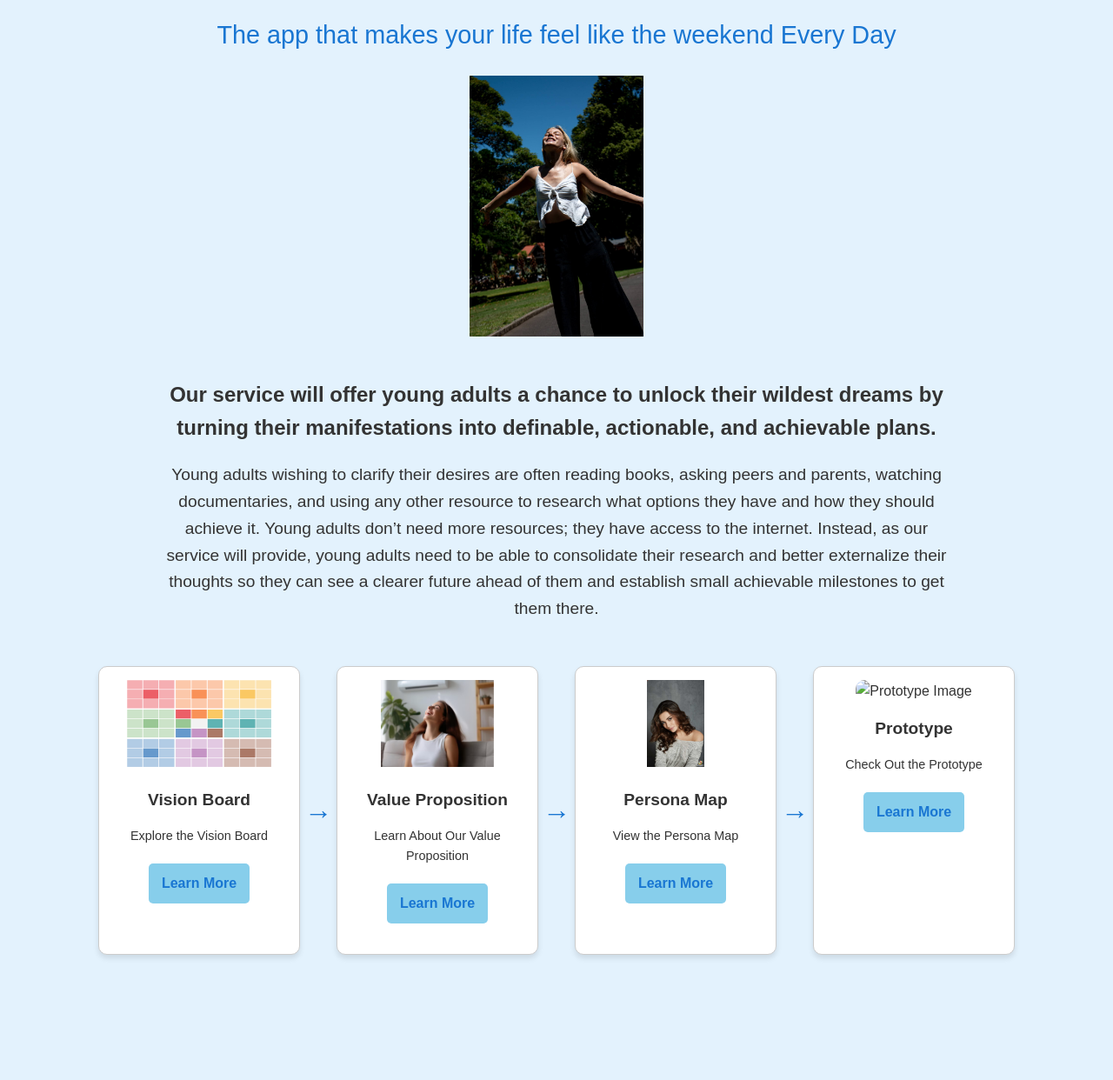
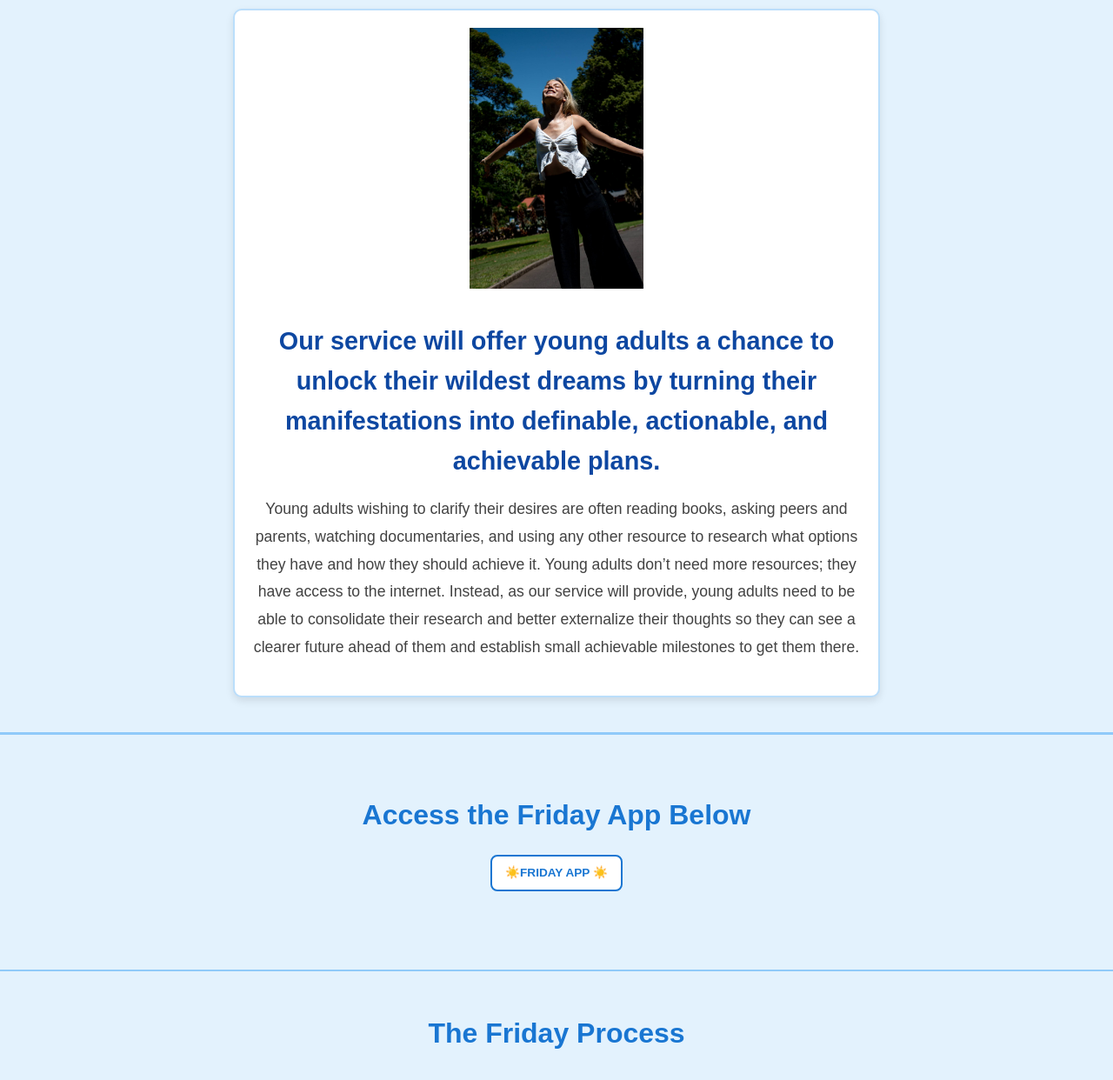
Before and after one commit to pbar8017/pbar-github.io, a plain HTML site: page Friday.html in a window 1280 px wide. Shown: the part 198-1440 px from the top of the page at 87% size. Before the commit the page ends 1306 px from the top, so only its background shows below. Drawn offline with Linux system fonts and the light colour scheme.

Commit message:
Update (15/12 @12:30pm)

```diff
--- a/Friday.css
+++ b/Friday.css
@@ -1,102 +1,302 @@
-/* General Styling */
+/* Global Styles */
 body {
+    font-family: Arial, sans-serif;
     margin: 0;
-    font-family: Arial, sans-serif;
-    background-color: #87CEEB; /* Sky Blue */
-    color: #FFFFFF; /* White Text */
+    padding: 0;
+    color: #333;
+    background-color: #e3f2fd; /* Blue theme */
+    line-height: 1.6;
 }
 
-/* Container */
-.container {
+/* Header */
+header {
+    background-color: #1976d2; /* Blue theme */
+    color: white;
+    padding: 20px;
     text-align: center;
-    padding: 20px;
 }
 
-/* Header Image (Main Picture) */
-.header-image {
-    width: 30%; /* Reduce the width to make it smaller */
-    max-width: 400px; /* Set a maximum width */
-    height: auto; /* Maintain aspect ratio */
-    margin-bottom: 20px;
-    border-radius: 10px;
+header h1 {
+    font-size: 3em;
+    color: #fff;
+    margin: 0;
 }
 
-/* Headline */
-h1 {
-    font-size: 2rem;
+/* Navigation Buttons */
+nav {
+    margin-top: 10px;
+}
+
+nav a {
+    display: inline-block;
+    background-color: white; /* White background for buttons */
+    color: #1976d2; /* Header color for text */
+    text-decoration: none;
+    padding: 10px 20px; /* Comfortable padding */
+    margin: 0 10px; /* Space between buttons */
+    border: 2px solid #1976d2; /* Border matching the header */
+    border-radius: 25px; /* Rounded corners */
+    font-size: 1.2em; /* Slightly larger text */
+    font-weight: bold; /* Bold text for emphasis */
+    transition: background-color 0.3s ease, color 0.3s ease;
+}
+
+nav a:hover {
+    background-color: #1976d2; /* Match header background */
+    color: white; /* White text on hover */
+}
+
+.keywords {
+    display: flex;
+    justify-content: center;
+    margin-top: 10px;
+    font-size: 1.5em;
+    gap: 15px;
+    flex-wrap: wrap;
+    color: #ffffff;
+}
+
+/* Buttons Below Keywords */
+.button-container {
+    display: flex;
+    justify-content: center; /* Align buttons horizontally */
+    gap: 15px; /* Space between buttons */
+    margin-top: 20px;
+}
+
+.button-container a {
+    display: inline-block;
+    background-color: white;
+    color: #1976d2;
+    text-decoration: none;
+    padding: 8px 15px; /* Button size */
+    border: 2px solid #1976d2;
+    border-radius: 8px;
+    font-size: 0.85em; /* Button text size */
     font-weight: bold;
+    transition: opacity 0.3s ease, transform 0.2s ease;
+}
+
+.button-container a:hover {
+    opacity: 0.7; /* Hover effect */
+    transform: scale(1.05); /* Slight scale effect */
+}
+
+/* Main Container */
+.container {
+    padding: 20px;
+    max-width: 900px;
+    margin: auto;
+    text-align: center;
+}
+
+.container h2 {
+    font-size: 2em;
+    color: #1976d2;
     margin-bottom: 20px;
 }
 
-/* Subheadline */
-.subheadline {
-    font-size: 1.2rem;
-    line-height: 1.6;
-    margin: 0 10%;
+.header-image {
+    width: 100%;
+    max-height: 300px;
+    object-fit: contain;
+    object-position: top;
+    border-radius: 8px;
 }
 
-/* Horizontal Sections */
+h1 {
+    font-size: 3em;
+    color: #0d47a1;
+    font-weight: bold;
+    margin-top: 20px;
+    text-shadow: 2px 2px 5px rgba(0, 0, 0, 0.3);
+    text-transform: uppercase;
+}
+
+h2.subheading {
+    font-size: 1.8em;
+    color: #1976d2;
+    font-weight: normal;
+    margin-top: 10px;
+}
+
+.subheadline {
+    font-size: 1.2em;
+    margin: 20px 0;
+}
+
+/* Process Section */
+.process-container {
+    background-color: #e3f2fd; /* Blue theme */
+    padding: 20px;
+    margin-top: 50px;
+    border-top: 2px solid #90caf9;
+    text-align: center;
+}
+
+.process-container h2 {
+    font-size: 2em;
+    color: #1976d2;
+    margin-bottom: 20px;
+}
+
 .horizontal-sections {
     display: flex;
-    align-items: center;
+    flex-wrap: wrap;
     justify-content: center;
-    flex-wrap: nowrap;
-    overflow-x: auto; /* Allow horizontal scrolling if needed */
-    padding: 20px;
-    gap: 20px;
+    gap: 30px;
+    align-items: center; /* Center aligns arrows vertically */
+    padding: 10px 0;
 }
 
-/* Individual Section */
 .section {
+    flex: none;
+    width: 220px;
+    min-height: 350px;
     text-align: center;
-    background-color: #FFFFFF;
-    color: #333;
-    padding: 20px;
+    border: 1px solid #ccc;
     border-radius: 10px;
-    box-shadow: 0 4px 6px rgba(0, 0, 0, 0.1);
-    min-width: 200px;
-    flex: 0 0 auto; /* Prevent shrinking */
+    padding: 15px;
+    background-color: #fff;
+    box-shadow: 0 2px 4px rgba(0, 0, 0, 0.1);
 }
 
-/* Section Image */
-.section-image {
-    width: 150px; /* Set consistent width */
-    height: 150px; /* Set consistent height */
-    object-fit: cover; /* Ensures the image scales properly while filling the dimensions */
-    margin-bottom: 10px;
-    border-radius: 10px; /* Optional: Round the corners */
-}
-
-/* Section Heading and Text */
-.section h2 {
-    font-size: 1.2rem;
+.section img {
+    width: 100%;
+    max-height: 120px;
+    object-fit: contain;
+    border-radius: 10px;
     margin-bottom: 10px;
 }
 
-.section p {
-    font-size: 0.9rem;
+.section a {
+    display: inline-block;
+    margin-top: 10px;
+    color: #1976d2;
+    text-decoration: none;
+    font-weight: bold;
+}
+
+.arrow {
+    font-size: 2.5em;
+    color: #1976d2;
+    align-self: center; /* Centers the arrows */
+}
+
+/* Projects Section */
+.projects-section {
+    background-color: #e3f2fd; /* Blue theme */
+    padding: 40px 20px;
+    text-align: center;
+    border-top: 3px solid #90caf9;
+    border-bottom: 3px solid #90caf9;
+}
+
+.projects {
+    display: flex;
+    flex-direction: column; /* Stack content vertically */
+    align-items: center; /* Center-align content */
+    gap: 30px;
+}
+
+.project-card {
+    background-color: white;
+    border: 2px solid #bbdefb; /* Light blue border */
+    border-radius: 10px; /* Rounded corners */
+    box-shadow: 0 4px 10px rgba(0, 0, 0, 0.1); /* Soft shadow */
+    text-align: center;
+    padding: 20px;
+    max-width: 700px; /* Limit card width */
+    width: 100%;
+}
+
+.project-card img {
+    width: 100%;
+    max-width: 500px; /* Limit image width */
+    height: auto;
+    border-radius: 10px; /* Rounded corners for the image */
+}
+
+.project-card h3.subheading {
+    font-size: 1.8em;
+    color: #0d47a1; /* Deep blue for text */
+    margin-bottom: 15px;
+    font-weight: bold;
+}
+
+.project-card p {
+    font-size: 1.1em;
+    color: #424242; /* Neutral gray for text */
+    line-height: 1.8;
+    margin-bottom: 20px;
+}
+
+.projects-section-app {
+    background-color: #e3f2fd; /* Blue theme */
+    padding: 40px 20px;
+    text-align: center;
+}
+
+.projects-section-app {
+    background-color: #e3f2fd; /* Blue theme */
+    padding: 40px 20px;
+    text-align: center;
+}
+
+/* Button Styling */
+.button-container {
+    margin-top: 20px;
+}
+
+.app-button {
+    display: inline-block;
+    padding: 12px 25px;
+    font-size: 1.2em;
+    font-weight: bold;
+    text-align: center;
+    color: white;
+    background-color: #1976d2; /* Vibrant blue button */
+    text-decoration: none;
+    border-radius: 8px;
+    transition: background-color 0.3s ease, transform 0.2s ease;
+}
+
+.app-button:hover {
+    background-color: #0d47a1; /* Darker blue on hover */
+    transform: scale(1.05); /* Slight zoom effect */
+}
+
+.app-heading {
+    font-size: 2em;
+    color: #1976d2; /* Vibrant blue for heading */
     margin-bottom: 10px;
 }
 
-/* Learn More Link */
-.section a {
-    display: inline-block;
-    margin-top: 10px;
-    padding: 10px 15px;
-    background-color: #87CEEB;
-    color: #FFFFFF;
-    text-decoration: none;
-    border-radius: 5px;
-    transition: background-color 0.3s;
+/* Footer */
+footer {
+    text-align: center;
+    padding: 15px;
+    background-color: #1976d2;
+    color: white;
+    min-height: 8vh;
 }
 
-.section a:hover {
-    background-color: #5aa1d8;
+/* Responsive Design */
+@media (max-width: 768px) {
+    .button-container {
+        flex-direction: column; /* Stack buttons vertically on smaller screens */
+        gap: 10px;
+    }
+
+    .horizontal-sections {
+        flex-direction: column;
+    }
+
+    .section {
+        width: 100%;
+    }
+
+    .arrow {
+        display: none; /* Hide arrows on smaller screens */
+    }
 }
-
-/* Arrow Between Sections */
-.arrow {
-    font-size: 2rem;
-    color: #FFFFFF;
-    flex: 0 0 auto;
-}
--- a/Friday.html
+++ b/Friday.html
@@ -3,144 +3,86 @@
 <head>
     <meta charset="UTF-8">
     <meta name="viewport" content="width=device-width, initial-scale=1.0">
-    <title>Friday App</title>
+    <title>Friday</title>
     <link rel="stylesheet" href="Friday.css">
-    <style>
-        body {
-            font-family: Arial, sans-serif;
-            margin: 0;
-            padding: 0;
-            background-color: #e3f2fd;
-            color: #333;
-            line-height: 1.6;
-        }
-        nav {
-            background-color: #90caf9;
-            padding: 20px;
-            text-align: center;
-        }
-        nav a {
-            color: white;
-            text-decoration: none;
-            margin: 0 15px;
-            font-size: 1.5em;
-            font-weight: bold;
-            border: 2px solid white;
-            padding: 10px 20px;
-            border-radius: 5px;
-        }
-        .container {
-            padding: 20px;
-            max-width: 900px;
-            margin: auto;
-            text-align: center;
-        }
-        .header-image {
-            width: 100%;
-            max-height: 300px;
-            object-fit: contain;
-            object-position: top;
-        }
-        h1 {
-            font-size: 3em;
-            color: #0d47a1;
-            font-weight: bold;
-            margin-top: 20px;
-            text-shadow: 2px 2px 5px rgba(0, 0, 0, 0.3);
-            text-transform: uppercase;
-        }
-        h2.subheading {
-            font-size: 1.8em;
-            color: #1976d2;
-            font-weight: normal;
-            margin-top: 10px;
-        }
-        .subheadline {
-            font-size: 1.2em;
-            margin: 20px 0;
-        }
-        .horizontal-sections {
-            display: flex;
-            flex-wrap: wrap;
-            justify-content: center;
-            gap: 5px;
-            padding: 10px 0;
-        }
-        .section {
-            flex: none;
-            width: 200px;
-            min-height: 300px;
-            text-align: center;
-            border: 1px solid #ccc;
-            border-radius: 10px;
-            padding: 15px;
-            background-color: #fff;
-        }
-        .section img {
-            width: 100%;
-            max-height: 100px;
-            object-fit: contain;
-            border-radius: 10px;
-        }
-        .arrow {
-            font-size: 2em;
-            color: #1976d2;
-            align-self: center;
-        }
-        .section a {
-            display: inline-block;
-            margin-top: 10px;
-            color: #1976d2;
-            text-decoration: none;
-            font-weight: bold;
-        }
-    </style>
 </head>
 <body>
-<nav>
-    <a href="index.html">PBAR Designs</a>
-</nav>
-<div class="container">
-    <h1>FRIDAY</h1>
-    <h2 class="subheading">The app that makes your life feel like the weekend Every Day</h2>
-    <img src="Images/IMG_0235.jpg" alt="Friday App Image" class="header-image">
+<!-- Header Section -->
+<header>
+    <h1>Friday</h1>
+    <div class="keywords">
+        <span>🎨 Creativity</span>
+        <span>🌱 Growth</span>
+        <span>⚙️ Innovation</span>
+        <span>☀️ Happiness</span>
+    </div>
+</header>
 
-    <h2>Our service will offer young adults a chance to unlock their wildest dreams by turning their manifestations into definable, actionable, and achievable plans.</h2>
+<!-- Portfolio Section -->
+<section id="portfolio" class="projects-section">
+    <div class="projects">
+        <div class="project-card">
+            <img src="Images/IMG_0235.jpg" alt="Friday App Main Image" class="header-image">
+            <h3 class="subheading">
+                Our service will offer young adults a chance to unlock their wildest dreams by turning their manifestations into definable, actionable, and achievable plans.
+            </h3>
+            <p>
+                Young adults wishing to clarify their desires are often reading books, asking peers and parents, watching documentaries, and using any other resource to research what options they have and how they should achieve it.
+                Young adults don’t need more resources; they have access to the internet. Instead, as our service will provide, young adults need to be able to consolidate their research and better externalize their thoughts so they can see a clearer future ahead of them and establish small achievable milestones to get them there.
+            </p>
+        </div>
+    </div>
+</section>
 
-    <p class="subheadline">
-        Young adults wishing to clarify their desires are often reading books, asking peers and parents, watching documentaries, and using any other resource to research what options they have and how they should achieve it.
-        Young adults don’t need more resources; they have access to the internet. Instead, as our service will provide, young adults need to be able to consolidate their research and better externalize their thoughts
-        so they can see a clearer future ahead of them and establish small achievable milestones to get them there.
-    </p>
-</div>
-<div class="horizontal-sections">
-    <div class="section">
-        <img src="Images/Lotus%20Diagram.png" alt="Vision Board Image">
-        <h2>Vision Board</h2>
-        <p>Explore the Vision Board</p>
-        <a href="Friday%20Vision%20Board.html.html" target="_blank">Learn More</a>
+<!-- Access Friday App Section -->
+<section id="portfolio-app" class="projects-section-app">
+    <h2 class="app-heading">Access the Friday App Below</h2>
+    <div class="button-container">
+        <a href="index.html" class="app-button">☀️FRIDAY APP ☀️</a>
     </div>
-    <div class="arrow">&#8594;</div>
-    <div class="section">
-        <img src="Images/Vision.png" alt="Value Proposition Image">
-        <h2>Value Proposition</h2>
-        <p>Learn About Our Value Proposition</p>
-        <a href="Friday%20Value%20Proposition.html" target="_blank">Learn More</a>
-    </div>
-    <div class="arrow">&#8594;</div>
-    <div class="section">
-        <img src="Images/persona.png" alt="Persona Map Image">
-        <h2>Persona Map</h2>
-        <p>View the Persona Map</p>
-        <a href="Friday%20Persona%20Map.html" target="_blank">Learn More</a>
-    </div>
-    <div class="arrow">&#8594;</div>
-    <div class="section">
-        <img src="Images/prototype.jpg" alt="Prototype Image">
-        <h2>Prototype</h2>
-        <p>Check Out the Prototype</p>
-        <a href="Friday%20Protoype.html" target="_blank">Learn More</a>
+</section>
+
+<!-- Process Section -->
+<div class="process-container">
+    <h2>The Friday Process</h2>
+    <div class="horizontal-sections">
+        <div class="section" id="vision-board">
+            <img src="Images/Lotus%20Diagram.png" alt="Vision Board">
+            <h3>Vision Board</h3>
+            <p>Explore the foundation of ideas.</p>
+            <a href="#vision-board">Learn More</a>
+        </div>
+        <div class="arrow">➡</div>
+        <div class="section" id="value-proposition">
+            <img src="Images/Vision.png" alt="Value Proposition">
+            <h3>Value Proposition</h3>
+            <p>Learn about creating value for users.</p>
+            <a href="#value-proposition">Learn More</a>
+        </div>
+        <div class="arrow">➡</div>
+        <div class="section" id="persona-map">
+            <img src="Images/persona.png" alt="Persona Map">
+            <h3>Persona Map</h3>
+            <p>Understand your target audience.</p>
+            <a href="#persona-map">Learn More</a>
+        </div>
+        <div class="arrow">➡</div>
+        <div class="section" id="prototype">
+            <img src="Images/prototype.jpg" alt="Prototype">
+            <h3>Prototype</h3>
+            <p>See how ideas come to life.</p>
+            <a href="#prototype">Learn More</a>
+        </div>
     </div>
 </div>
+
+<!-- Footer Section -->
+<footer>
+    <nav>
+        <a href="index.html">PBAR Designs</a>
+        <a href="about.html">About</a>
+    </nav>
+    <p>&copy; 2024 PBAR Designs. All rights reserved.</p>
+</footer>
 </body>
 </html>
```
Also changed, not shown: Friday App.html (added, +10 -0 lines).
